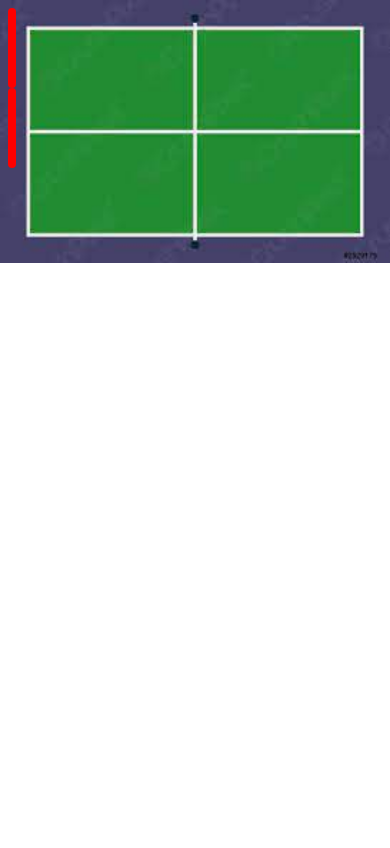
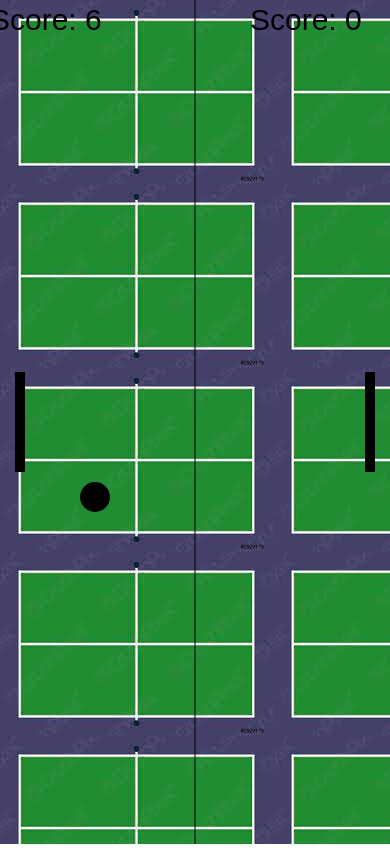
Before and after one commit to mussasso/pong_game, a plain HTML site: page index.html in a window 390 px wide. Drawn offline with Linux system fonts and the light colour scheme.

Commit message:
mussasso

```diff
--- a/index.html
+++ b/index.html
@@ -8,10 +8,10 @@
     <title>Document</title>
 </head>
 <body>
-    <div class="dispo"></div>
-    <div class="col-4" id="block1"></div>
-    <div class="col-4" id="ball"></div>
-    <div class="col-4" id="block2"></div>
+    <canvas id="game"></canvas>
+    <!-- <div id="blo1"></div>
+    <div id="ball"></div>
+    <div id="blo2"></div> -->
     <script src="./public/js/main.js"></script>
 </body>
 </html>
--- a/public/js/main.js
+++ b/public/js/main.js
@@ -2,9 +2,9 @@
 // changer le backgroundImage pour avoir plusieur terrain
 
 let random = Math.floor(Math.random()*7)
-let background = document.getElementsByTagName('body')[0]
-let p1= document.getElementById('block1')
-console.log(p1);
+let background = document.getElementsByTagName('canvas')[0]
+
+
 
 switch (random) {
     case 1:
@@ -28,7 +28,149 @@ switch (random) {
         break;
 
     default:
-        background.style.backgroundImage = "url(./public/image/2.png)"
+        background.setAttribute('class' , 'myback')
 
         break;
 }
+
+
+let canvas = document.getElementById('game')
+let context= canvas.getContext('2d'),
+    width = window.innerWidth ,
+    height = window.innerHeight,
+    ratio = window.devicePixelRatio ;
+
+    canvas.width = width * ratio
+    canvas.height = height * ratio
+    canvas.style.width = width + "px"
+    canvas.style.height = height + "px"
+    context.scale(ratio, ratio)
+
+    class Ball{
+        constructor(vx, vy)
+        {
+            this.x= width/2
+            this.y= height/2
+            this.vx= vx;
+            this.vy= vy;
+            this.ax=0
+            this.ay=0
+        }
+        update()
+        {
+            this.edges()
+            this.x += this.vx
+            this.y += this.vy
+            this.vx += this.ax
+            this.vy += this.ay
+
+            this.r = 15
+        }
+        edges(){
+            if (this.y + this.r > height) {
+                this.vy *= -1
+            }
+            else if (this.y - this.r< 0) {
+                this.vy *= -1
+            }
+            if (this.x + this.r > width) {
+                Restartgame()
+                p1.score++
+                if (p1.score == 10) {
+                    alert('le joueur 1 a gagner')
+                    p1.score = 0
+                }
+            }
+            else if (this.x - this.r < 0) {
+                Restartgame()
+                p2.score++
+                if (p2.score == 10) {
+                    alert('le joueur 1 a gagner')
+                    p2.score = 0
+                }
+
+            }
+        }
+        players(player)
+        {
+            let left = this.x - this.r ,
+                right = this.x+ this.r ,
+                top = this.y - this.r ,
+                bottom = this.y + this.r
+
+            let pleft= player.x - player.w / 2,
+                pright= player.x + player.w / 2,
+                ptop = player.y - player.h / 2,
+                pbottom = player.y + player.h / 2
+
+            if (left < pright && right> pleft && top < pbottom && bottom > ptop)
+            {
+                this.vx *= -1
+            }
+        }
+        show()
+        {
+            context.beginPath()
+            context.arc(this.x , this.y, 15 , 0 , 2*Math.PI)
+            context.fill()
+        }
+    }
+    class Player{
+        constructor(x, xscore)
+        {
+            this.x = x
+            this.y = height/2
+            this.w = 10
+            this.h = 100
+            this.score= 0
+            this.xscore= xscore
+        }
+        show()
+        {
+            let top = this.y - this.h / 2,
+                left = this.x - this.w / 2
+
+                context.fillText("Score: " + this.score ,  this.xscore , 30)
+                context.font= ("30px Arial")
+                context.fillRect(left , top , this.w , this.h)
+        }
+    }
+    let ball = new Ball(-4 , 3)
+    let p1 = new Player(20 , 250 )
+    let p2 = new Player(width-20 , width - 400)
+    addEventListener('mousemove' ,function(e){
+        p1.y = e.clientY
+    })
+    addEventListener('keydown' , function(e){
+        if (e.keyCode==38)
+        {
+            p2.y -= 50
+        }
+        else if (e.keyCode==40) {
+            p2.y += 50
+        }
+    })
+    function Restartgame()
+    {
+        ball.x = width/2
+        ball.y = height/2
+    }
+    animate()
+    function animate()
+    {
+        context.clearRect( 0 , 0 , width , height)
+
+        context.beginPath()
+        context.moveTo(width / 2,0)
+        context.lineTo(width / 2, height)
+        context.stroke()
+
+        ball.players(p1)
+        ball.players(p2)
+        ball.update()
+        ball.show()
+
+        p1.show()
+        p2.show()
+        requestAnimationFrame(animate)
+    }
--- a/public/sass/style.sass
+++ b/public/sass/style.sass
@@ -1,21 +1,44 @@
+*
+    margin:0
+    padding:0
+
 body
     background: no-repeat
     background-size: cover
+    height:100vh
+    width: 100vw
 
-    .dispo
-    display:flex
+.myback
+    background: linear-gradient(45deg, #e66465, #9198e5)
 
 
-    #block1
-        width: 0.5rem
-        height:5rem
-        background-color: red
-        border-radius:5px
+#game
+    display:block
+#blo1
+    width: 0.5rem
+    height:10rem
+    background-color: red
+    border: 0.5px solid black
+    border-radius:5px
 
 
+#ball
+    position:absolute
+    width:25px
+    height:25px
+    right:820
+    top:510px
+    border-radius:50%
+    border:0.5px solid white
+    background-color: lightblue
 
-    #block2
-        width: 0.5rem
-        height:5rem
-        background-color: red
-        border-radius:5px
+
+#blo2
+    position:absolute
+    right:0
+    top:460px
+    width: 0.5rem
+    height:10rem
+    background-color: red
+    border: 0.5px solid black
+    border-radius:5px
```
Also changed, not shown: public/css/style.css, 1 other file.
